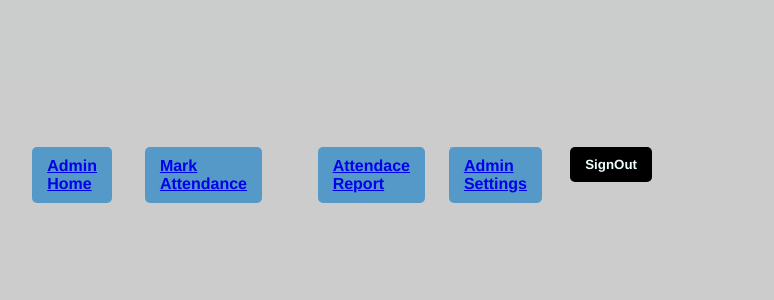
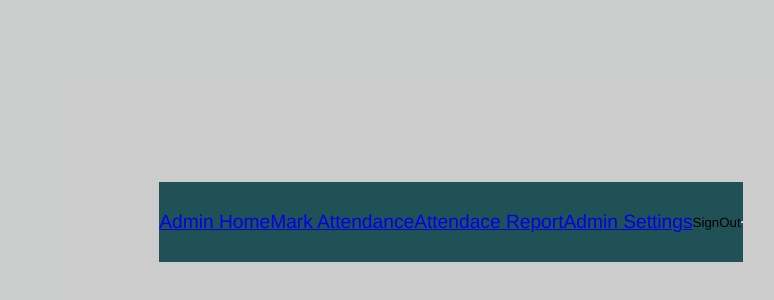
Before and after one commit to knimalaka/Student-Safety-System, a React (Create React App) app: page /components/AdminHome in a window 1280 px wide. Shown: the part 178-478 px from the top of the page, without its empty margins (189-963 px from the left). Built offline with nearby package versions, Linux system fonts and the light colour scheme; a web font is replaced by a local one.

Commit message:
Initializing nav-bar

```diff
--- a/src/components/Home.js
+++ b/src/components/Home.js
@@ -2,6 +2,7 @@
 import{ BrowserRouter as Router, Route, Link, NavLink, Switch} from "react-router-dom";
 import AttendanceReport from "./AttendanceReport";
 import EditDetails from "./EditDetails";
+import Settings from './Settings';
 import FrontPage from "./FrontPage";
 import {useHistory} from "react-router-dom";
 
@@ -16,19 +17,32 @@
 
         <div className="Home">
 
-        <div className="Navbar3">
-        <NavLink exact activeClassName="active" to="/components/Home">Home</NavLink>
+        <div className="Nav-container">
+
+        <NavLink exact activeClassName="active"
+        to="/components/Home" className="Nav-logo">Student Safety System</NavLink>
+      <ul>
+        <li>
+        <NavLink exact activeClassName="active"
+        to="/components/Home" className="Nav-home">Home</NavLink>
+        </li>
+
+        <li>
+        <NavLink exact activeClassName="active" to="/components/AttendanceReport"
+        className="Nav-attendanceReport">AttendaceReport</NavLink>
+        </li>
+
+        <li>
+        <NavLink exact activeClassName="active"
+        to="/components/EditDetails" className="Nav-editDetails">EditDetails</NavLink>
+        </li>
+
+        <li>
+        <NavLink exact activeClassName="active"
+        to="/components/Settings" className="Nav-settings">Settings</NavLink>
+        </li>
+      </ul>
         </div>
-
-        <div className="Navbar1">
-        <NavLink exact activeClassName="active" to="/components/AttendanceReport">AttendaceReport</NavLink>
-        </div>
-
-        <div className="Navbar2">
-        <NavLink exact activeClassName="active" to="/components/EditDetails">EditDetails</NavLink>
-        </div>
-
-
 
         <button onClick= {() => { history.push("/"); }}>SignOut</button>
 
@@ -37,6 +51,8 @@
         <Switch>
           <Route path="/components/AttendanceReport" component={AttendanceReport} />
           <Route path="/components/EditDetails" component={EditDetails} />
+          <Route path="/components/Settings" component={Settings} />
+
 
 
         </Switch>
--- a/src/components/Settings.js
+++ b/src/components/Settings.js
@@ -0,0 +1,15 @@
+import React, {useState} from 'react';
+
+function Settings(){
+
+
+    return(
+
+        <div className="Settings">
+        <h2>Settings Here</h2>
+
+        </div>
+    )
+}
+
+export default Settings;
--- a/src/styles/Home.css
+++ b/src/styles/Home.css
@@ -1,93 +1,11 @@
-
 .Home{
+    background-color: #1f5156;
+    height: 80px;
+    display: flex;
+    justify-content: center;
     align-items: center;
-    justify-content: center;
-    display: flex;
-    display: block;
-    position: absolute;
-    top: 325px;
+    font-size: 1.2rem;
+    position: sticky;
+    top: 0;
+    z-index: 20;
 }
-
-.Navbar3{
-    display: inline-block;
-    padding: 10px 15px;
-    border-radius: 5px;
-    background-color: #5499C7 ;
-    background-size: 200%;
-    background-position: 0%;
-    transition: 0.4s;
-    color: #17202A;
-    font-weight: 700;
-    cursor: pointer;
-    position: absolute;
-    right: 340px;
-   }
-
-.Navbar4{
-    display: inline-block;
-    padding: 10px 15px;
-    border-radius: 5px;
-    background-color: #5499C7 ;
-    background-size: 200%;
-    background-position: 0%;
-    transition: 0.4s;
-    color: #17202A;
-    font-weight: 700;
-    cursor: pointer;
-    position: absolute;
-    right: 190px;
-   }
-
-.Navbar1{
-    display: inline-block;
-    padding: 10px 15px;
-    border-radius: 5px;
-    background-color: #5499C7 ;
-    background-size: 200%;
-    background-position: 0%;
-    transition: 0.4s;
-    color: #17202A;
-    font-weight: 700;
-    cursor: pointer;
-    position: absolute;
-    right: 27px;
- }
-
-.Navbar2{
-    display: inline-block;
-    padding: 10px 15px;
-    border-radius: 5px;
-    background-color: #5499C7 ;
-    background-size: 200%;
-    background-position: 0%;
-    transition: 0.4s;
-    color: #17202A;
-    font-weight: 700;
-    cursor: pointer;
-    position: absolute;
-    right: -90px;
- }
-
-.Home button{
-    display: inline-block;
-    padding: 10px 15px;
-    border-radius: 5px;
-    background-color: black ;
-    background-size: 200%;
-    background-position: 0%;
-    transition: 0.4s;
-    color: azure;
-    font-weight: 700;
-    cursor: pointer;
-    position:absolute;
-    right: -200px;
- }
-
- .AttendaceReport h2{
-    align-items: center;
-    justify-content: center;
-    display: flex;
-    display: block;
-    position: absolute;
-    top: 400px;
- }
```
